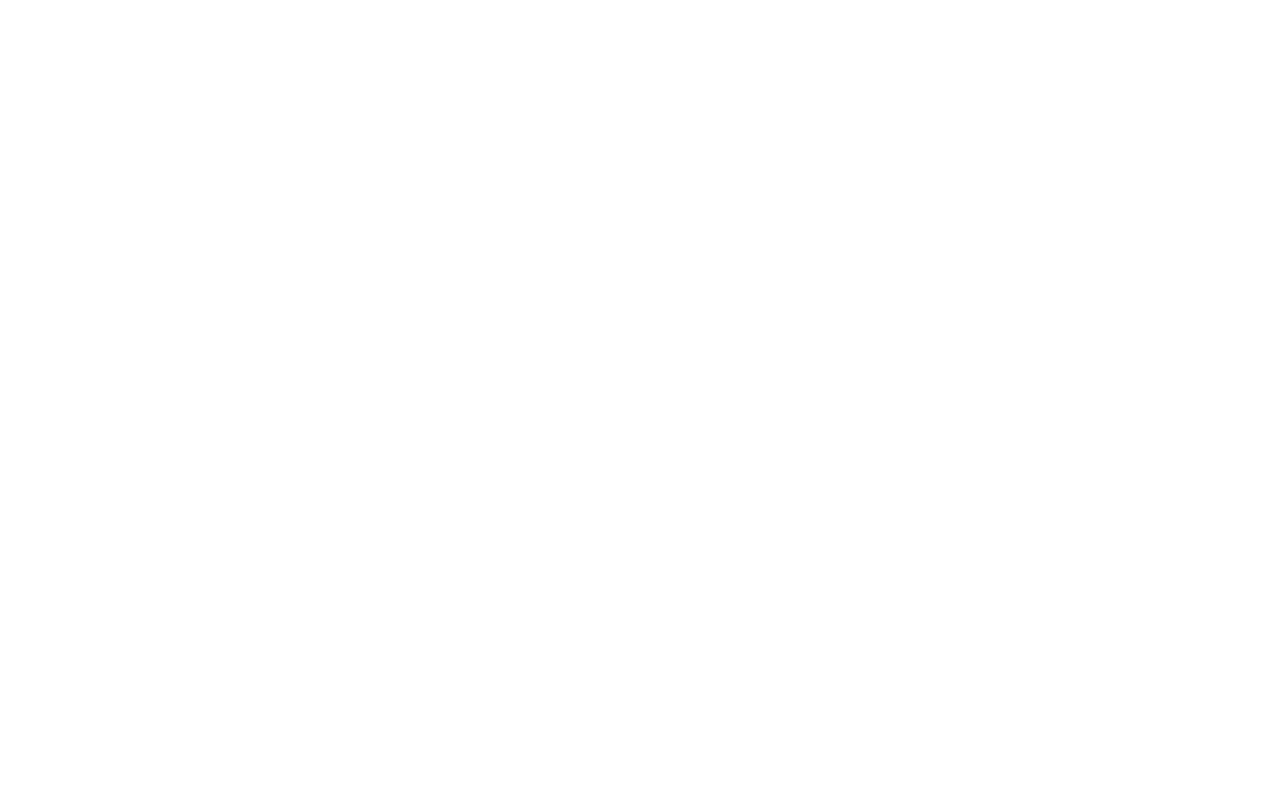
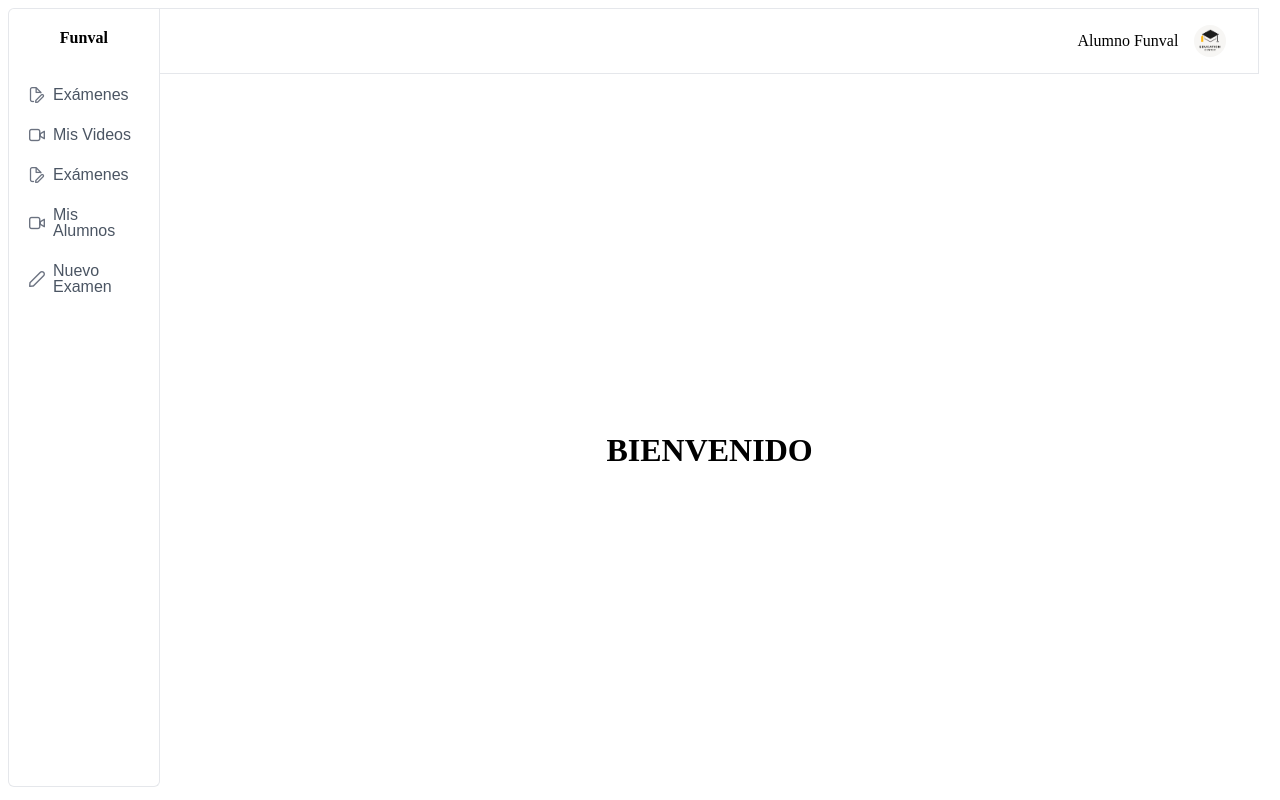
Before and after one commit to hllanos5/m4-educativo-frontend, a React (Vite) app in the folder educativo/: page /dashboard in a window 1280 px wide. Before the commit this address had no page. Built offline with nearby package versions, Linux system fonts and the light colour scheme; a web font is replaced by a local one.

Commit message:
implementacion de layout

```diff
--- a/educativo/src/App.jsx
+++ b/educativo/src/App.jsx
@@ -1,14 +1,16 @@
 import { Route, Routes } from 'react-router-dom';
 import Login from './domain/shared/pages/Login'
+import DashBoard from './domain/shared/layout/DashBoard';
 
 function App() {
 
   return (
-    <main>
+    <>
       <Routes>
         <Route path='/' element={<Login />} />
+        <Route path='/dashboard' element={<DashBoard />} />
       </Routes>
-    </main>
+    </>
   )
 }
 
--- /dev/null
+++ b/educativo/src/domain/shared/components/Nav.jsx
@@ -0,0 +1,28 @@
+import React, { useRef, useContext } from 'react'
+import { Menubar } from 'primereact/menubar';
+import { OverlayPanel } from 'primereact/overlaypanel';
+import { Avatar } from 'primereact/avatar';
+import { Divider } from 'primereact/divider';
+import { useNavigate } from 'react-router-dom';
+
+export default function Nav() {
+
+    const op = useRef(null);
+    const setLocation = useNavigate();
+
+    const handleLogout = () => {
+        alert("Salir Sistema")
+      };
+
+    return (
+        <nav>
+            <label htmlFor="">Alumno Funval</label>
+            <Avatar image="logo.png" shape="circle" onClick={(e) => op.current.toggle(e)}/>
+
+            <OverlayPanel ref={op}>
+                <div><i className='pi pi-user icono'></i> My profile</div>
+                <div className='logout' onClick={handleLogout}> <i className='pi pi-sign-out'></i> Logout</div>
+            </OverlayPanel>
+        </nav>
+    )
+}
--- /dev/null
+++ b/educativo/src/domain/shared/components/SideBar.jsx
@@ -0,0 +1,51 @@
+import React from 'react'
+import { TieredMenu } from 'primereact/tieredmenu';
+
+export default function SideBar() {
+
+    const items = [
+        {
+            label: 'Exámenes',
+            icon: 'pi pi-file-edit',
+            command: () => {
+                alert("Exámenes Alumno");
+            }
+        },
+        {
+            label: 'Mis Videos',
+            icon: 'pi pi-video',
+            command: () => {
+                alert("Mis videos");
+            }
+        },
+        {
+            label: 'Exámenes',
+            icon: 'pi pi-file-edit',
+            command: () => {
+                alert("Exámenes Profesor");
+            }
+        },
+        {
+            label: 'Mis Alumnos',
+            icon: 'pi pi-video',
+            command: () => {
+                alert("Mis Alumnos");
+            }
+        },
+        {
+            label: 'Nuevo Examen',
+            icon: 'pi pi-pencil',
+            command: () => {
+                alert("Mi examen");
+            }
+        }
+
+    ];
+
+    return (
+        <aside>
+            <h4>Funval</h4>
+            <TieredMenu model={items} breakpoint="767px" />
+        </aside>
+    )
+}
--- /dev/null
+++ b/educativo/src/domain/shared/layout/DashBoard.jsx
@@ -0,0 +1,12 @@
+import React from 'react'
+import Layout from './Layout'
+
+export default function DashBoard() {
+  return (
+    <Layout>
+        <div className='dashboard'>
+           <h1>BIENVENIDO</h1>
+        </div>
+    </Layout>
+  )
+}
--- /dev/null
+++ b/educativo/src/domain/shared/layout/Layout.jsx
@@ -0,0 +1,24 @@
+import proptypes from 'prop-types';
+import Nav from '../components/Nav';
+import SideBar from '../components/SideBar';
+
+function Layout({ children }) {
+
+  return (
+    <main>
+        <SideBar/>
+        <div>
+            <Nav />
+            <div className='principal'>
+                {children}
+            </div>
+        </div>
+    </main>
+  );
+}
+
+Layout.propTypes = {
+  children: proptypes.any.isRequired,
+};
+
+export default Layout;
--- a/educativo/src/index.css
+++ b/educativo/src/index.css
@@ -1,4 +1,62 @@
+.p-overlaypanel-content{
+    padding: 0;
+    div{
+        cursor: pointer;
+        padding-block: 1rem;
+        padding-inline: 2rem;
+    }
+    div:hover{
+        background-color: #f3f4f6;
+
+    }
+}
 main {
+    display: grid;
+    grid-template-columns: 12% 87%;
+    aside {
+        height: 90vh;
+        h4{
+            padding-block: 20px;
+            margin: 0;
+            text-align: center;
+            border: 1px solid #e5e7eb;
+            border-bottom: none;
+            border-top-left-radius: 6px ;
+            border-top-right-radius: none;
+        }
+        .p-tieredmenu{
+            height: 100%;
+            width: 100%;
+            border-top: none;
+            border-top-right-radius:0;
+            border-top-left-radius:0;
+        }
+    }
+    nav {
+        display: flex;
+        border:1px solid #e5e7eb;
+        border-left: none;
+        justify-content: right;
+        align-items: center;
+        padding: 1rem 2rem;
+        gap:1rem;
+        .p-avatar{
+            cursor: pointer;
+        }
+    }
+    .principal {
+        padding: 2rem 2rem 0 2rem;
+        height: 100%;
+        .dashboard{
+            display: flex;
+            align-items: center;
+            justify-content: center;
+            height: 100%;
+        }
+    }
+}
+
+
 .frm-login{
     display: flex;
     flex-direction: column;
@@ -27,7 +85,4 @@ main {
             width: 100%;
         }
     }
-
-
 }
-}
```
Lines whose indentation alone changed are shown as unchanged.
